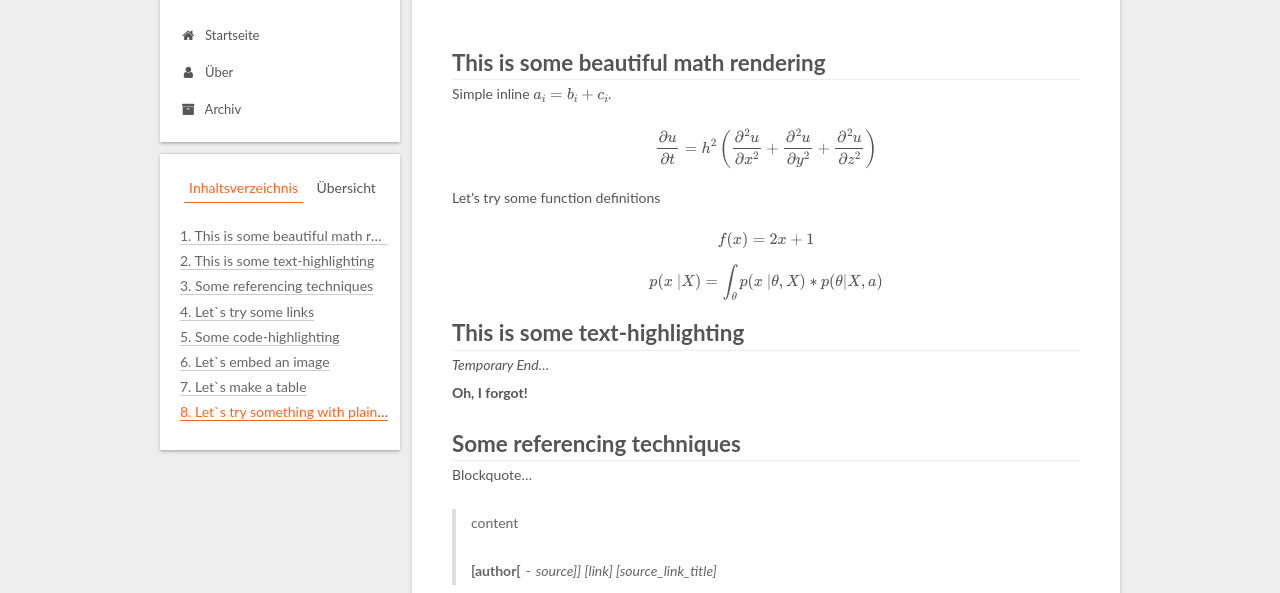
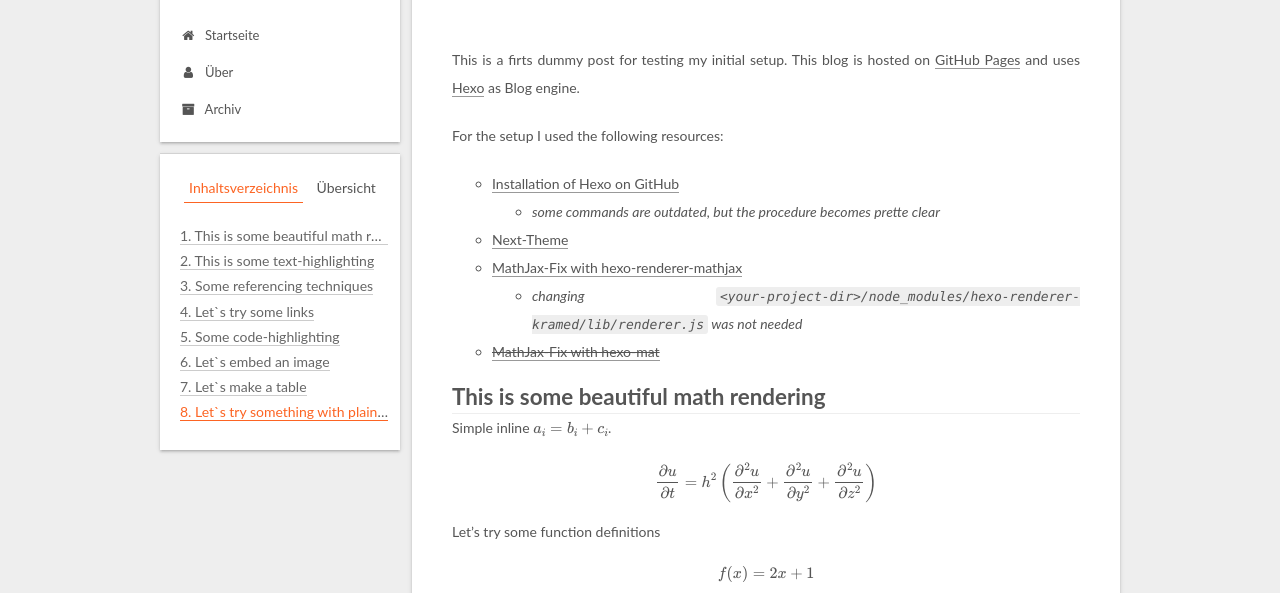
Before and after one commit to matherm/matherm.github.io, a plain HTML site: page 2017/10/27/initial-post/index.html in a window 1280 px wide. Shown: the part 144-737 px from the top of the page. Drawn offline with nearby package versions, Linux system fonts and the light colour scheme; some packages are replaced by stand-ins of ours; a script that the page names is missing.

Commit message:
Site updated: 2017-10-27 18:39:31

```diff
--- a/2017/10/27/initial-post/index.html
+++ b/2017/10/27/initial-post/index.html
@@ -79,18 +79,18 @@
 
 
 
-<meta name="description" content="This is some beautiful math renderingSimple inline $a_i = b_i + c_i$.  \frac{\partial u}{\partial t} = h^2 \left( \frac{\partial^2 u}{\partial x^2} + \frac{\partial^2 u}{\partial y^2} + \frac{\partial">
+<meta name="description" content="This is a firts dummy post for testing my initial setup. This blog is hosted on GitHub Pages and uses Hexo as Blog engine. For the setup I used the following resources:  Installation of Hexo on GitHub">
 <meta property="og:type" content="article">
 <meta property="og:title" content="Test post for testing only..">
 <meta property="og:url" content="http://yoursite.com/2017/10/27/initial-post/index.html">
 <meta property="og:site_name" content="Matthias-Hermann-Blog">
-<meta property="og:description" content="This is some beautiful math renderingSimple inline $a_i = b_i + c_i$.  \frac{\partial u}{\partial t} = h^2 \left( \frac{\partial^2 u}{\partial x^2} + \frac{\partial^2 u}{\partial y^2} + \frac{\partial">
+<meta property="og:description" content="This is a firts dummy post for testing my initial setup. This blog is hosted on GitHub Pages and uses Hexo as Blog engine. For the setup I used the following resources:  Installation of Hexo on GitHub">
 <meta property="og:locale" content="en-US">
 <meta property="og:image" content="http://yoursite.com/images/dummy1.jpg">
-<meta property="og:updated_time" content="2017-10-27T16:26:38.329Z">
+<meta property="og:updated_time" content="2017-10-27T16:39:23.000Z">
 <meta name="twitter:card" content="summary">
 <meta name="twitter:title" content="Test post for testing only..">
-<meta name="twitter:description" content="This is some beautiful math renderingSimple inline $a_i = b_i + c_i$.  \frac{\partial u}{\partial t} = h^2 \left( \frac{\partial^2 u}{\partial x^2} + \frac{\partial^2 u}{\partial y^2} + \frac{\partial">
+<meta name="twitter:description" content="This is a firts dummy post for testing my initial setup. This blog is hosted on GitHub Pages and uses Hexo as Blog engine. For the setup I used the following resources:  Installation of Hexo on GitHub">
 <meta name="twitter:image" content="http://yoursite.com/images/dummy1.jpg">
 
 
@@ -329,7 +329,21 @@
 
 
 
-        <h1 id="This-is-some-beautiful-math-rendering"><a href="#This-is-some-beautiful-math-rendering" class="headerlink" title="This is some beautiful math rendering"></a>This is some beautiful math rendering</h1><p>Simple inline $a_i = b_i + c_i$.</p>
+        <p>This is a firts dummy post for testing my initial setup. This blog is hosted on <a href="https://pages.github.com/" target="_blank" rel="external">GitHub Pages</a> and uses <a href="https://hexo.io/" target="_blank" rel="external">Hexo</a> as Blog engine.</p>
+<p>For the setup I used the following resources:</p>
+<ul>
+<li><a href="http://jdpaton.github.io/2012/11/05/setup-hexo/" target="_blank" rel="external">Installation of Hexo on GitHub</a><ul>
+<li><em>some commands are outdated, but the procedure becomes prette clear</em></li>
+</ul>
+</li>
+<li><a href="https://github.com/iissnan/hexo-theme-next" target="_blank" rel="external">Next-Theme</a></li>
+<li><a href="https://nathaniel.blog/tutorials/make-hexo-support-math-again/" target="_blank" rel="external">MathJax-Fix with hexo-renderer-mathjax</a><ul>
+<li><em>changing <code>&lt;your-project-dir&gt;/node_modules/hexo-renderer-kramed/lib/renderer.js</code> was not needed</em></li>
+</ul>
+</li>
+<li><del><a href="https://typewind.github.io/2017/03/12/mathjax/" target="_blank" rel="external">MathJax-Fix with hexo-mat</a></del></li>
+</ul>
+<h1 id="This-is-some-beautiful-math-rendering"><a href="#This-is-some-beautiful-math-rendering" class="headerlink" title="This is some beautiful math rendering"></a>This is some beautiful math rendering</h1><p>Simple inline $a_i = b_i + c_i$.</p>
 <script type="math/tex; mode=display">
 \frac{\partial u}{\partial t}
 = h^2 \left( \frac{\partial^2 u}{\partial x^2} +
@@ -344,6 +358,7 @@
 <footer><strong>Seth Godin</strong><cite><a href="http://sethgodin.typepad.com/seths_blog/2009/07/welcome-to-island-marketing.html" target="_blank" rel="external">Welcome to Island Marketing</a></cite></footer></blockquote>
 <h1 id="Let-s-try-some-links"><a href="#Let-s-try-some-links" class="headerlink" title="Let`s try some links"></a>Let`s try some links</h1><p><a href="/assets/test.html">See here for more Details</a><br><a href="/assets/d3-3.5.5.min.js">Download file here</a></p>
 <h1 id="Some-code-highlighting"><a href="#Some-code-highlighting" class="headerlink" title="Some code-highlighting"></a>Some code-highlighting</h1><figure class="highlight objc"><table><tr><td class="gutter"><pre><div class="line">1</div></pre></td><td class="code"><pre><div class="line">[rectangle setX: <span class="number">10</span> y: <span class="number">10</span> width: <span class="number">20</span> height: <span class="number">20</span>];</div></pre></td></tr></table></figure>
+<figure class="highlight javascript"><table><tr><td class="gutter"><pre><div class="line">1</div><div class="line">2</div><div class="line">3</div><div class="line">4</div></pre></td><td class="code"><pre><div class="line"><span class="keyword">var</span> i = <span class="number">1</span></div><div class="line"><span class="keyword">while</span>(i &lt; <span class="number">100</span>)&#123;</div><div class="line">    i++</div><div class="line">&#125;</div></pre></td></tr></table></figure>
 <h1 id="Let-s-embed-an-image"><a href="#Let-s-embed-an-image" class="headerlink" title="Let`s embed an image"></a>Let`s embed an image</h1><p><img src="/images/dummy1.jpg" alt=""></p>
 <h1 id="Let-s-make-a-table"><a href="#Let-s-make-a-table" class="headerlink" title="Let`s make a table"></a>Let`s make a table</h1><div class="table-container">
 <table>
```
Also changed, not shown: index.html (+16 -1 lines).
